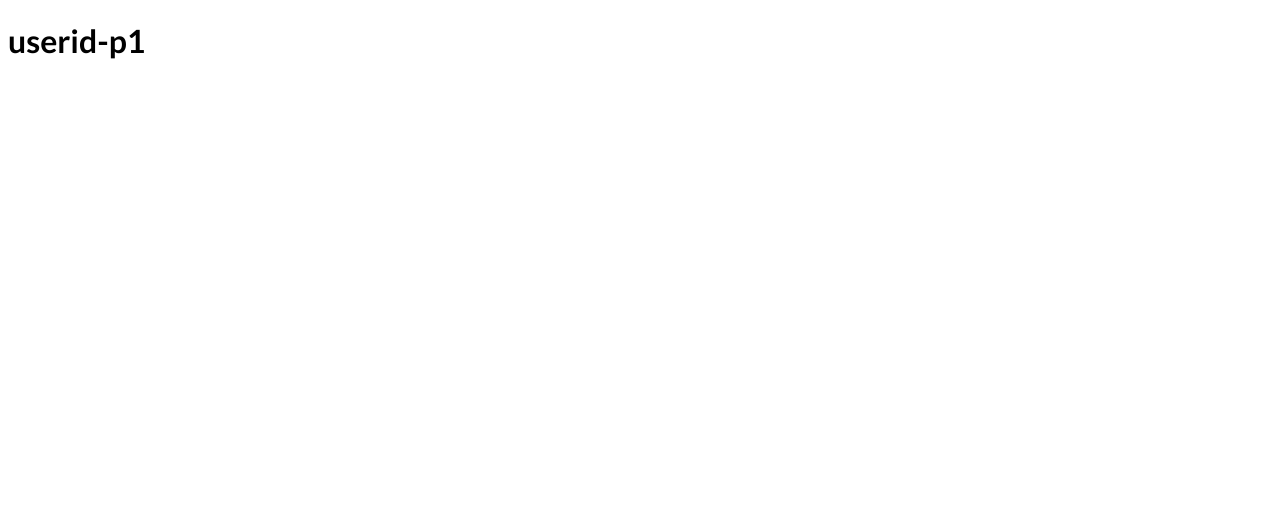
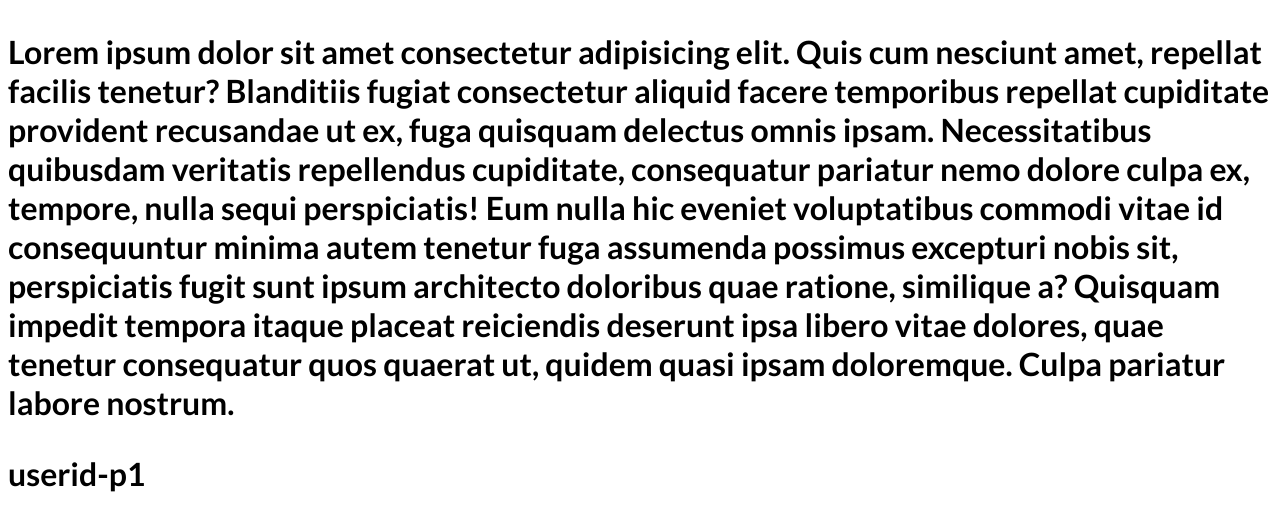
Before and after one commit to sweeptic/13---Page-Pre-Rendering---Data-Fetching, a Next.js app: page /p1 in a window 1280 px wide. Shown: the top 530 px of the page. Built offline with nearby package versions, Linux system fonts and the light colour scheme.

Commit message:
024 Introducing Client-Side Data Fetching (And When To Use It)

```diff
--- a/pages/[uid].js
+++ b/pages/[uid].js
@@ -1,14 +1,29 @@
 export default function UserIdPage(props) {
   console.log('props', props);
 
-  return <h1>{props.id}</h1>;
+  return (
+    <h1>
+      <p>
+        Lorem ipsum dolor sit amet consectetur adipisicing elit. Quis cum nesciunt amet, repellat facilis tenetur?
+        Blanditiis fugiat consectetur aliquid facere temporibus repellat cupiditate provident recusandae ut ex, fuga
+        quisquam delectus omnis ipsam. Necessitatibus quibusdam veritatis repellendus cupiditate, consequatur pariatur
+        nemo dolore culpa ex, tempore, nulla sequi perspiciatis! Eum nulla hic eveniet voluptatibus commodi vitae id
+        consequuntur minima autem tenetur fuga assumenda possimus excepturi nobis sit, perspiciatis fugit sunt ipsum
+        architecto doloribus quae ratione, similique a? Quisquam impedit tempora itaque placeat reiciendis deserunt ipsa
+        libero vitae dolores, quae tenetur consequatur quos quaerat ut, quidem quasi ipsam doloremque. Culpa pariatur
+        labore nostrum.
+      </p>
+
+      {props.id}
+    </h1>
+  );
 }
 
 export async function getServerSideProps(context) {
   const { params } = context;
   const userId = params.uid;
 
-  console.log('userId', params.uid);
+  //   console.log('server side code');
 
   return {
     props: {
```
Also changed, not shown: pages/products/[pid].js (+8 -0 lines).
